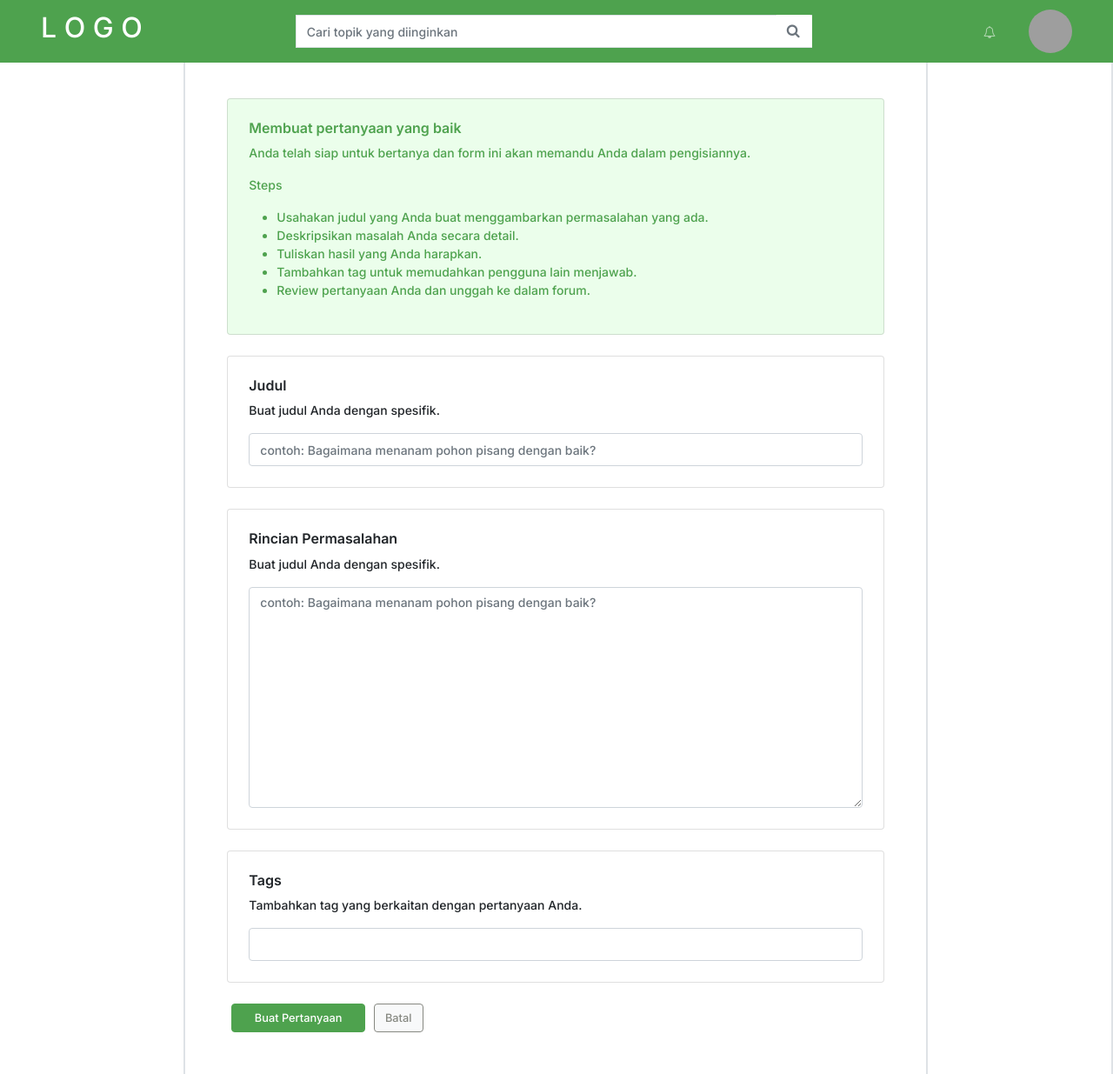
After one commit to parimartha27/TanyaNi, a Flask app: page /buatPertanyaan in a window 1280 px wide. The commit adds this page. Shown: the whole page at 87% size. Run offline with Flask 2, Linux system fonts and the light colour scheme; some libraries are stand-ins or nearby versions; grey boxes are pictures that could not be loaded.

Commit message:
tambah pages baru

```diff
--- a/website/templates/base.html
+++ b/website/templates/base.html
@@ -45,6 +45,7 @@
               <li class="nav-item">
                 <a class="nav-link" href="#">
                   <i class="fa fa-bell-o"></i>
+                  <!-- <span class="badge rounded-pill badge-notification bg-danger">9</span> -->
                 </a>
               </li>
               <li class="nav-item image">
--- /dev/null
+++ b/website/templates/buatPertanyaan.html
@@ -0,0 +1,89 @@
+{% extends "base.html" %}
+{% block title %}Buat Pertanyaan{% endblock %}
+{% block content %}
+
+<style>
+
+    /* .test .col-2{
+        display: none;
+    } */
+
+    .side-bar {
+        display: none;
+    }
+
+    .buat-pertanyaan h5{
+        font-size: 16px;
+        font-weight: 600;
+    }
+
+    .buat-pertanyaan p, li{
+        font-size: 14px;
+    }
+
+    .buat-pertanyaan .steps{
+        background-color: rgb(157, 249, 157, 20%);
+        color: #4EA24E;
+    }
+
+    .btn-light{
+        border-color: #868881;
+        color: #868881;
+        margin: 0 5px;
+        font-size: 1vw;
+    }
+
+    .btn-light:hover{
+        border-color: #4EA24E;
+    }
+
+
+
+</style>
+
+<div class="container-fluid p-5 buat-pertanyaan">
+    <div class="card steps p-4 mb-4">
+        <h5>Membuat pertanyaan yang baik</h5>
+        <p>Anda telah siap untuk bertanya dan form ini akan memandu Anda dalam pengisiannya.</p>
+        <p>Steps</p>
+        <ul>
+            <li>Usahakan judul yang Anda buat menggambarkan permasalahan yang ada.</li>
+            <li>Deskripsikan masalah Anda secara detail.</li>
+            <li>Tuliskan hasil yang Anda harapkan.</li>
+            <li>Tambahkan tag untuk memudahkan pengguna lain menjawab.</li>
+            <li>Review pertanyaan Anda dan unggah ke dalam forum.</li>
+        </ul>
+    </div>
+
+    <div class="card judul p-4 mb-4">
+        <h5>Judul</h5>
+        <p>Buat judul Anda dengan spesifik.</p>
+        <form class="form-group">
+            <input type="" class="form-control" id="" placeholder="contoh: Bagaimana menanam pohon pisang dengan baik?">
+        </form>
+    </div>
+
+    <div class="card rincian p-4 mb-4">
+        <h5>Rincian Permasalahan</h5>
+        <p>Buat judul Anda dengan spesifik.</p>
+        <form class="form-group">
+            <textarea name="" id="" class="form-control" rows="10" placeholder="contoh: Bagaimana menanam pohon pisang dengan baik?"></textarea>
+        </form>
+    </div>
+
+    <div class="card tags p-4 mb-4">
+        <h5>Tags</h5>
+        <p>Tambahkan tag yang berkaitan dengan pertanyaan Anda.</p>
+        <form class="form-group">
+            <input type="" class="form-control" id="" placeholder="">
+        </form>
+    </div>
+
+    <div class="d-flex flex-row">
+        <button type="button" class="btn btn-primary">Buat Pertanyaan</button>
+        <button type="button" class="btn btn-light">Batal</button>
+    </div>
+
+</div>
+
+{% endblock %}
--- a/website/templates/home.html
+++ b/website/templates/home.html
@@ -88,6 +88,7 @@
                     <div class="d-flex justify-content-between Title">
                         <p class="fw-bold">Apa pupuk yang cocok untuk menanam mangga?</p>
                         <div class="key-word">
+                            <!-- <span class="badge bg-secondary" href="#">Menanam</span> -->
                             <button type="button" class="btn btn-light btn-sm">Menanam</button>
                             <button type="button" class="btn btn-light btn-sm">Mangga</button>
                         </div>
--- a/website/views.py
+++ b/website/views.py
@@ -13,3 +13,7 @@ def errorPage():
 @views.route('/notification')
 def notification():
   return render_template('notification.html')
+
+@views.route('/buatPertanyaan')
+def buatPertanyaan():
+  return render_template('buatPertanyaan.html')
```
Also changed, not shown: website/templates/notification.html (+4 -4 lines).
